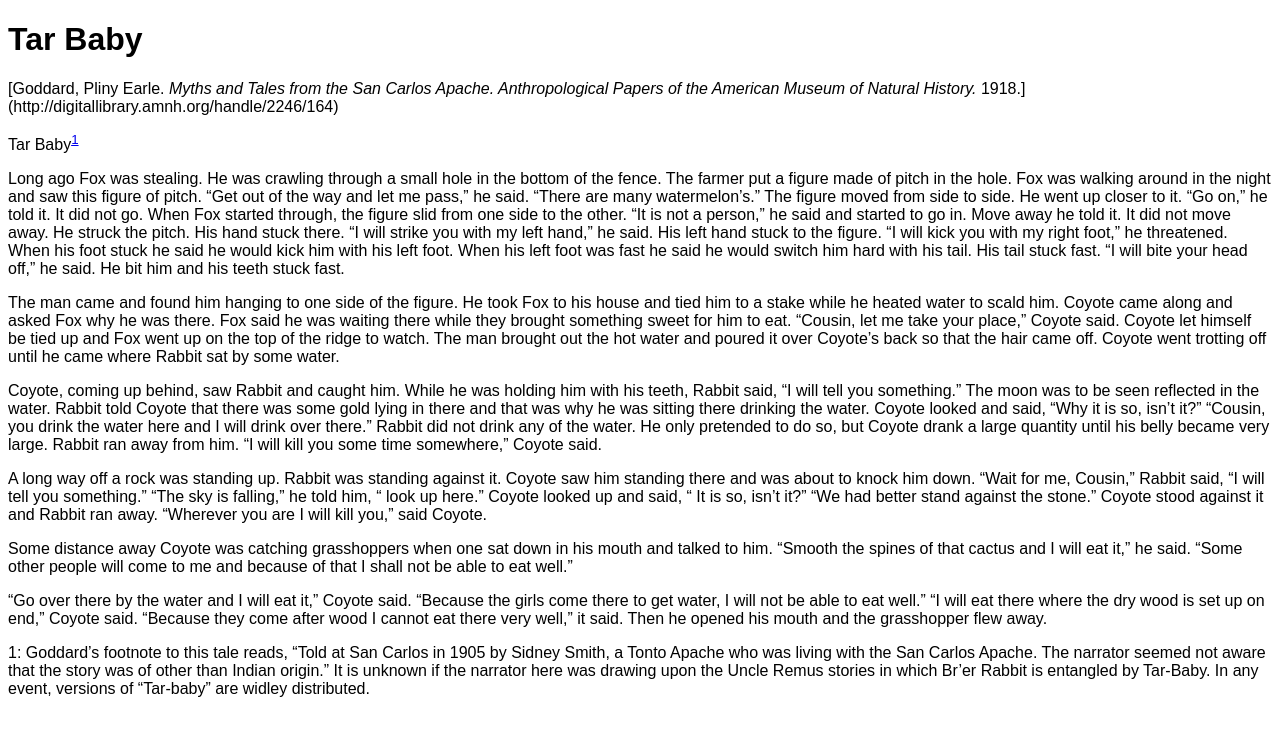
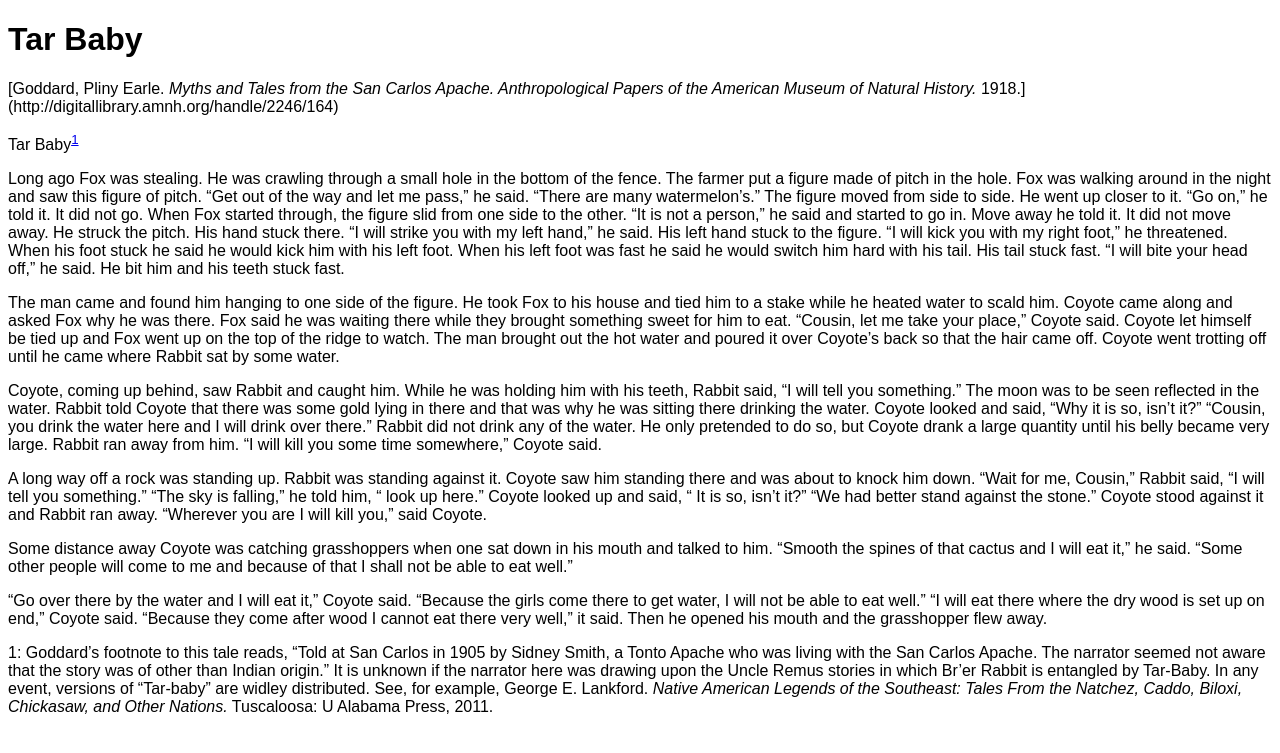
Before and after one commit to hofstra/coyote, a Jekyll site: the page built from sources/_posts/2015-08-06-goddard-sancarlos-apache-tarbaby.md, in a window 1280 px wide. Shown: the top 753 px of the page. Built offline with Jekyll 4.4.1, drawn with Linux system fonts in a browser that asks for light colours.

Commit message:
Update 2015-08-06-goddard-sancarlos-apache-tarbaby.md

```diff
--- a/sources/_posts/2015-08-06-goddard-sancarlos-apache-tarbaby.md
+++ b/sources/_posts/2015-08-06-goddard-sancarlos-apache-tarbaby.md
@@ -29,4 +29,4 @@
 "Go over there by the water and I will eat it," Coyote said. "Because the girls come there to get water, I will not
 be able to eat well." "I will eat there where the dry wood is set up on end," Coyote said. "Because they come after wood I cannot eat there very well," it said. Then he opened his mouth and the grasshopper flew away.
 
-<a name="myfootnote1">1</a>:  Goddard's footnote to this tale reads, "Told at San Carlos in 1905 by Sidney Smith, a Tonto Apache who was living with the San Carlos Apache. The narrator seemed not aware that the story was of other than Indian origin."  It is unknown if the narrator here was drawing upon the Uncle Remus stories in which Br'er Rabbit is entangled by Tar-Baby. In any event, versions of "Tar-baby" are widley distributed.
+<a name="myfootnote1">1</a>:  Goddard's footnote to this tale reads, "Told at San Carlos in 1905 by Sidney Smith, a Tonto Apache who was living with the San Carlos Apache. The narrator seemed not aware that the story was of other than Indian origin."  It is unknown if the narrator here was drawing upon the Uncle Remus stories in which Br'er Rabbit is entangled by Tar-Baby. In any event, versions of "Tar-baby" are widley distributed. See, for example, George E. Lankford. *Native American Legends of the Southeast: Tales From the Natchez, Caddo, Biloxi, Chickasaw, and Other Nations.* Tuscaloosa: U Alabama Press, 2011.
```
